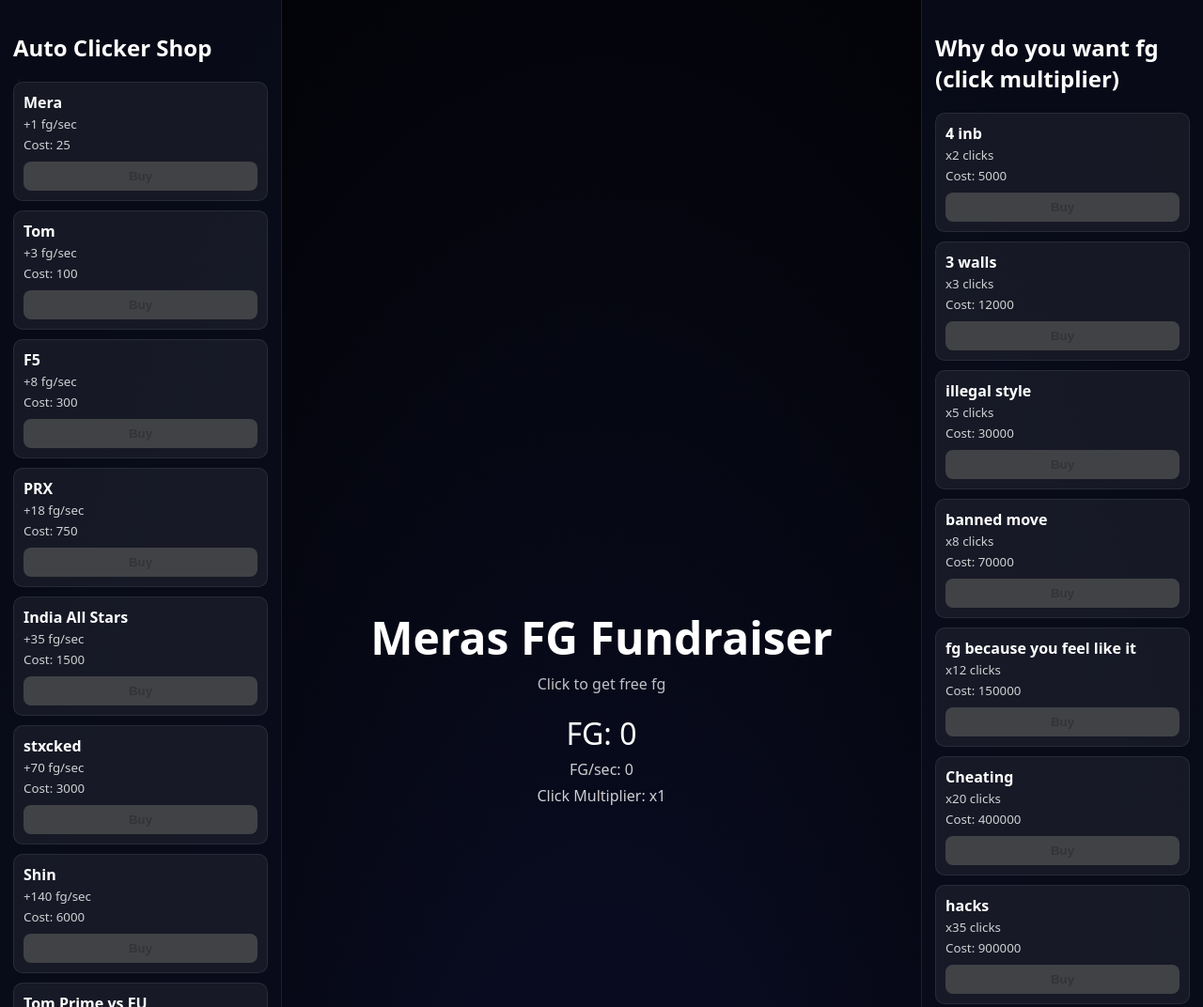
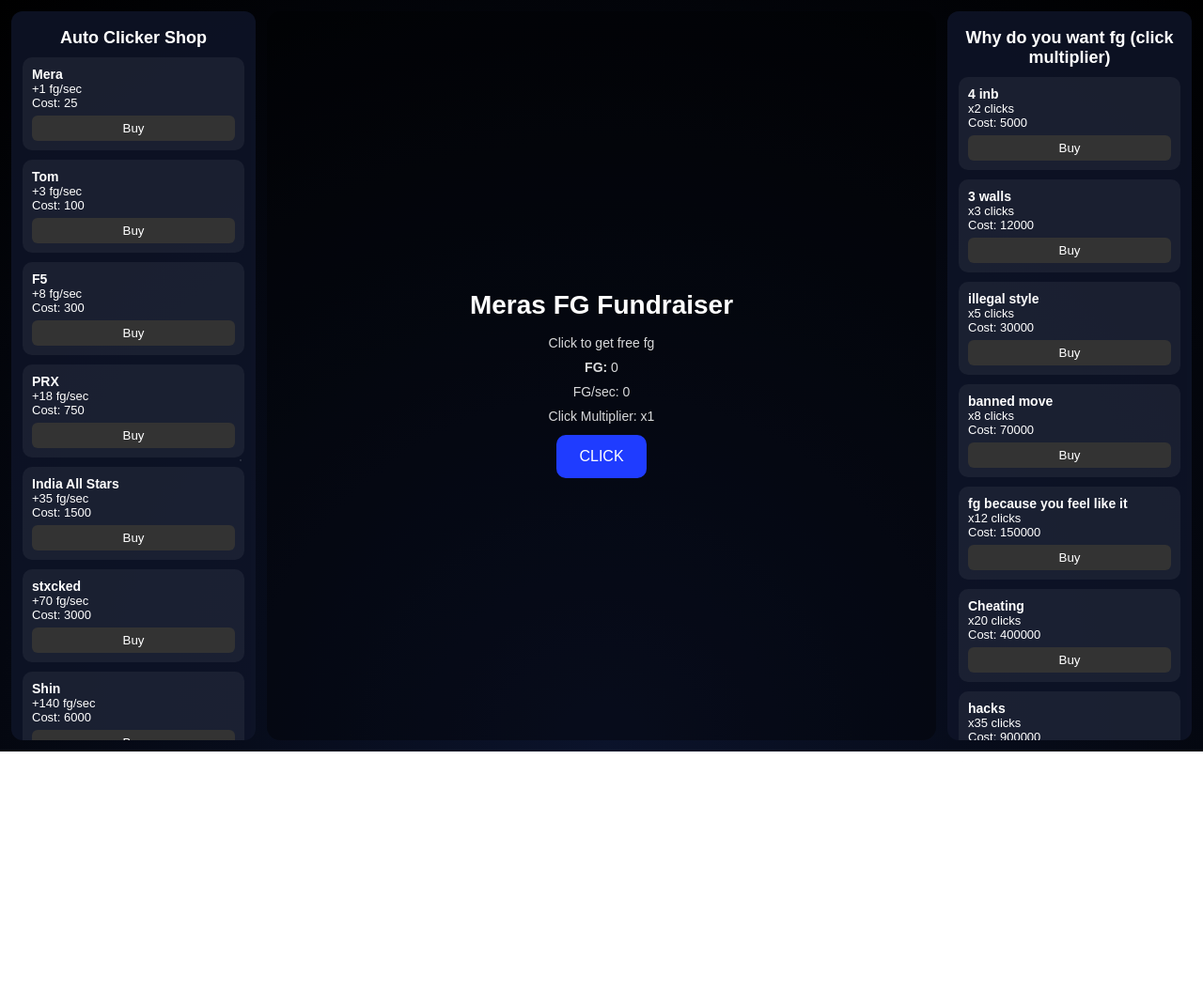
Before and after one commit to bilalrshahan-wq/meras-fg-fundraiser, a plain HTML site: page index.html in a window 1280 px wide. Shown: the top 1072 px of the page at 94% size. After the commit the page ends 800 px from the top, so only its background shows below. Drawn offline with Linux system fonts and the light colour scheme.

Commit message:
Update index.html

```diff
--- a/index.html
+++ b/index.html
@@ -1,180 +1,263 @@
 <!DOCTYPE html>
 <html lang="en">
 <head>
-  <meta charset="UTF-8" />
-  <meta name="viewport" content="width=device-width, initial-scale=1.0" />
+<meta charset="UTF-8">
 <title>Meras FG Fundraiser</title>
+<meta name="viewport" content="width=device-width, initial-scale=1.0">
+
 <style>
-    * { box-sizing: border-box; }
+* {
+  box-sizing: border-box;
+  font-family: Arial, sans-serif;
+}
+
 body {
   margin: 0;
-      min-height: 100vh;
-      display: flex;
-      background: radial-gradient(ellipse at bottom, #0b0f2a 0%, #05060f 60%, #000 100%);
-      color: #ffffff;
-      font-family: system-ui, -apple-system, Segoe UI, Roboto, Helvetica, Arial, sans-serif;
-      cursor: pointer;
-      user-select: none;
+  height: 100vh;
   overflow: hidden;
+  color: white;
+  background: radial-gradient(circle at bottom, #0b132b, #000);
 }
 
-    /* STARFIELD */
-    .stars, .stars2, .stars3 {
+/* ===== STAR BACKGROUND ===== */
+body::before {
+  content: "";
   position: fixed;
   inset: 0;
-      background-repeat: repeat;
-      animation: moveStars linear infinite;
+  background:
+    radial-gradient(1px 1px at 20% 30%, white, transparent),
+    radial-gradient(1px 1px at 80% 70%, white, transparent),
+    radial-gradient(1px 1px at 50% 10%, white, transparent);
+  animation: stars 20s linear infinite;
+  opacity: 0.4;
   pointer-events: none;
 }
-    .stars { animation-duration: 90s; opacity: .5;
-      background-image: radial-gradient(2px 2px at 20px 30px, #fff, transparent 40%), radial-gradient(1px 1px at 80px 120px, #9cf, transparent 40%), radial-gradient(1px 1px at 140px 60px, #fff, transparent 40%);
+
+@keyframes stars {
+  from { transform: translateY(0); }
+  to { transform: translateY(1000px); }
 }
-    .stars2 { animation-duration: 140s; opacity: .35;
-      background-image: radial-gradient(2px 2px at 50px 80px, #fff, transparent 40%), radial-gradient(1px 1px at 160px 40px, #bdf, transparent 40%), radial-gradient(1px 1px at 10px 140px, #fff, transparent 40%);
+
+/* ===== MAIN LAYOUT ===== */
+.wrapper {
+  display: flex;
+  height: 100vh;
+  padding: 12px;
+  gap: 12px;
 }
-    .stars3 { animation-duration: 220s; opacity: .25;
-      background-image: radial-gradient(2px 2px at 90px 20px, #fff, transparent 40%), radial-gradient(1px 1px at 30px 160px, #def, transparent 40%), radial-gradient(1px 1px at 120px 120px, #fff, transparent 40%);
-    }
-    @keyframes moveStars { from { background-position: 0 0; } to { background-position: 0 1000px; } }
 
-    /* LAYOUT */
-    .shop, .multiplierShop {
-      width: 300px;
-      background: rgba(10, 12, 28, 0.85);
-      border-right: 1px solid rgba(255,255,255,0.08);
-      padding: 14px;
+/* ===== SHOPS ===== */
+.shop {
+  width: 260px;
+  background: rgba(15, 20, 40, 0.85);
+  border-radius: 12px;
+  padding: 12px;
   overflow-y: auto;
 }
-    .multiplierShop { border-right: none; border-left: 1px solid rgba(255,255,255,0.08); }
 
+.shop h2 {
+  text-align: center;
+  margin: 6px 0 10px;
+  font-size: 18px;
+}
+
+/* Scrollbar */
+.shop::-webkit-scrollbar {
+  width: 6px;
+}
+.shop::-webkit-scrollbar-thumb {
+  background: #555;
+  border-radius: 6px;
+}
+
+/* ===== SHOP ITEMS ===== */
 .item {
   background: rgba(255,255,255,0.06);
-      border: 1px solid rgba(255,255,255,0.08);
   border-radius: 10px;
   padding: 10px;
   margin-bottom: 10px;
+  font-size: 13px;
 }
-    .item b { display:block; }
-    .item small { opacity:.8; }
+
+.item b {
+  font-size: 14px;
+}
+
 .item button {
-      margin-top: 8px; width:100%; padding:8px; border-radius:8px; border:none;
-      background:#7cffc4; font-weight:700; cursor:pointer;
+  width: 100%;
+  margin-top: 6px;
+  padding: 6px;
+  background: #333;
+  color: white;
+  border: none;
+  border-radius: 6px;
+  cursor: pointer;
 }
-    .item button:disabled { background:#555; cursor:not-allowed; opacity:.7; }
 
-    .main { flex:1; display:flex; align-items:center; justify-content:center; text-align:center; position:relative; }
+.item button:disabled {
+  opacity: 0.4;
+  cursor: not-allowed;
+}
 
-    h1 { font-size:3rem; margin:0; }
-    .subtitle { opacity:.75; margin-top:6px; }
-    .counter { font-size:2rem; margin-top:20px; }
-    .cps { opacity:.8; margin-top:6px; }
+/* ===== CENTER ===== */
+.center {
+  flex: 1;
+  background: rgba(0,0,0,0.35);
+  border-radius: 14px;
+  display: flex;
+  flex-direction: column;
+  justify-content: center;
+  align-items: center;
+  text-align: center;
+}
 
-    .float-text {
-      position:absolute; color:#7cffc4; font-weight:700; pointer-events:none;
-      animation: rise .9s ease-out forwards;
+.center h1 {
+  font-size: 28px;
+  margin-bottom: 6px;
 }
-    @keyframes rise { from{opacity:1; transform:translateY(0);} to{opacity:0; transform:translateY(-40px);} }
+
+.center button {
+  margin-top: 12px;
+  padding: 14px 24px;
+  font-size: 16px;
+  background: #1f3cff;
+  color: white;
+  border: none;
+  border-radius: 10px;
+  cursor: pointer;
+}
+
+/* ===== SMALL TEXT ===== */
+.stats {
+  margin-top: 10px;
+  font-size: 14px;
+  opacity: 0.85;
+}
 </style>
 </head>
+
 <body>
-  <div class="stars"></div><div class="stars2"></div><div class="stars3"></div>
+
+<div class="wrapper">
 
   <!-- LEFT SHOP -->
-  <div class="shop">
+  <div class="shop" id="autoShop">
     <h2>Auto Clicker Shop</h2>
-    <div id="shopItems"></div>
   </div>
 
-  <!-- MAIN -->
-  <div class="main">
-    <div>
+  <!-- CENTER -->
+  <div class="center">
     <h1>Meras FG Fundraiser</h1>
-      <div class="subtitle">Click to get free fg</div>
-      <div class="counter">FG: <span id="count">0</span></div>
-      <div class="cps">FG/sec: <span id="cps">0</span></div>
-      <div class="cps">Click Multiplier: x<span id="mult">1</span></div>
-    </div>
+    <div class="stats">Click to get free fg</div>
+    <div class="stats"><b>FG:</b> <span id="fg">0</span></div>
+    <div class="stats">FG/sec: <span id="fgps">0</span></div>
+    <div class="stats">Click Multiplier: x<span id="multi">1</span></div>
+    <button onclick="clickFG()">CLICK</button>
   </div>
 
   <!-- RIGHT SHOP -->
-  <div class="multiplierShop">
+  <div class="shop" id="multiShop">
     <h2>Why do you want fg (click multiplier)</h2>
-    <div id="multItems"></div>
+  </div>
+
 </div>
 
 <script>
 let fg = 0;
-  let cps = 0;
+let fgps = 0;
 let multiplier = 1;
 
-  const countEl = document.getElementById('count');
-  const cpsEl = document.getElementById('cps');
-  const multEl = document.getElementById('mult');
+const fgEl = document.getElementById("fg");
+const fgpsEl = document.getElementById("fgps");
+const multiEl = document.getElementById("multi");
 
-  function addFG(amount){ fg += amount; countEl.textContent = fg; }
+function updateUI() {
+  fgEl.textContent = Math.floor(fg);
+  fgpsEl.textContent = fgps;
+  multiEl.textContent = multiplier;
+}
 
-  document.addEventListener('click', e => {
-    if(e.target.closest('.shop') || e.target.closest('.multiplierShop')) return;
-    addFG(1 * multiplier);
-    const t = document.createElement('div');
-    t.className='float-text';
-    t.textContent = `+${1*multiplier} fg`;
-    t.style.left = e.clientX+'px'; t.style.top = e.clientY+'px';
-    document.body.appendChild(t); setTimeout(()=>t.remove(),900);
+function clickFG() {
+  fg += multiplier;
+  updateUI();
+}
+
+/* ===== AUTO CLICKERS ===== */
+const autos = [
+  ["Mera", 1, 25],
+  ["Tom", 3, 100],
+  ["F5", 8, 300],
+  ["PRX", 18, 750],
+  ["India All Stars", 35, 1500],
+  ["stxcked", 70, 3000],
+  ["Shin", 140, 6000],
+  ["Prime Mera", 500, 25000]
+];
+
+const autoShop = document.getElementById("autoShop");
+
+autos.forEach(a => {
+  const div = document.createElement("div");
+  div.className = "item";
+  div.innerHTML = `
+    <b>${a[0]}</b><br>
+    +${a[1]} fg/sec<br>
+    Cost: ${a[2]}
+    <button>Buy</button>
+  `;
+  const btn = div.querySelector("button");
+  btn.onclick = () => {
+    if (fg >= a[2]) {
+      fg -= a[2];
+      fgps += a[1];
+      updateUI();
+    }
+  };
+  autoShop.appendChild(div);
 });
 
-  const items = [
-    {name:'Mera', price:25, power:1},
-    {name:'Tom', price:100, power:3},
-    {name:'F5', price:300, power:8},
-    {name:'PRX', price:750, power:18},
-    {name:'India All Stars', price:1500, power:35},
-    {name:'stxcked', price:3000, power:70},
-    {name:'Shin', price:6000, power:140},
-    {name:'Tom Prime vs EU', price:12000, power:300},
-    {name:'Prime Mera', price:50000, power:1500}
+/* ===== MULTIPLIERS ===== */
+const mults = [
+  ["4 inb", 2, 5000],
+  ["3 walls", 3, 12000],
+  ["illegal style", 5, 30000],
+  ["banned move", 8, 70000],
+  ["fg because you feel like it", 12, 150000],
+  ["Cheating", 20, 400000],
+  ["hacks", 35, 900000],
+  ["Prime FG", 100, 5000000]
 ];
 
-  const multipliers = [
-    {reason:'4 inb', mult:2, price:5000},
-    {reason:'3 walls', mult:3, price:12000},
-    {reason:'illegal style', mult:5, price:30000},
-    {reason:'banned move', mult:8, price:70000},
-    {reason:'fg because you feel like it', mult:12, price:150000},
-    {reason:'Cheating', mult:20, price:400000},
-    {reason:'hacks', mult:35, price:900000},
-    {reason:'illegal flags', mult:60, price:2000000},
-    {reason:'Paused timer', mult:100, price:5000000},
-    {reason:'PS abuse', mult:250, price:20000000}
-  ];
+const multiShop = document.getElementById("multiShop");
 
-  const shop = document.getElementById('shopItems');
-  const multShop = document.getElementById('multItems');
+mults.forEach(m => {
+  const div = document.createElement("div");
+  div.className = "item";
+  div.innerHTML = `
+    <b>${m[0]}</b><br>
+    x${m[1]} clicks<br>
+    Cost: ${m[2]}
+    <button>Buy</button>
+  `;
+  const btn = div.querySelector("button");
+  btn.onclick = () => {
+    if (fg >= m[2]) {
+      fg -= m[2];
+      multiplier = m[1];
+      updateUI();
+    }
+  };
+  multiShop.appendChild(div);
+});
 
-  function render(){
-    shop.innerHTML=''; multShop.innerHTML='';
-    items.forEach((it,i)=>{
-      const d=document.createElement('div'); d.className='item';
-      d.innerHTML=`<b>${it.name}</b><small>+${it.power} fg/sec</small><br><small>Cost: ${it.price}</small>`;
-      const b=document.createElement('button'); b.textContent='Buy'; b.disabled=fg<it.price;
-      b.onclick=()=>{ fg-=it.price; cps+=it.power; update(); };
-      d.appendChild(b); shop.appendChild(d);
-    });
-    multipliers.forEach(m=>{
-      const d=document.createElement('div'); d.className='item';
-      d.innerHTML=`<b>${m.reason}</b><small>x${m.mult} clicks</small><br><small>Cost: ${m.price}</small>`;
-      const b=document.createElement('button'); b.textContent='Buy'; b.disabled=fg<m.price;
-      b.onclick=()=>{ fg-=m.price; multiplier*=m.mult; update(); };
-      d.appendChild(b); multShop.appendChild(d);
-    });
-  }
+/* ===== AUTO LOOP ===== */
+setInterval(() => {
+  fg += fgps * multiplier;
+  updateUI();
+}, 1000);
 
-  function update(){
-    countEl.textContent=fg; cpsEl.textContent=cps*multiplier; multEl.textContent=multiplier; render();
-  }
+updateUI();
+</script>
 
-  setInterval(()=>{ if(cps>0) addFG(cps*multiplier); update(); },1000);
-  render();
-</script>
 </body>
 </html>
```
Lines whose indentation alone changed are shown as unchanged.
